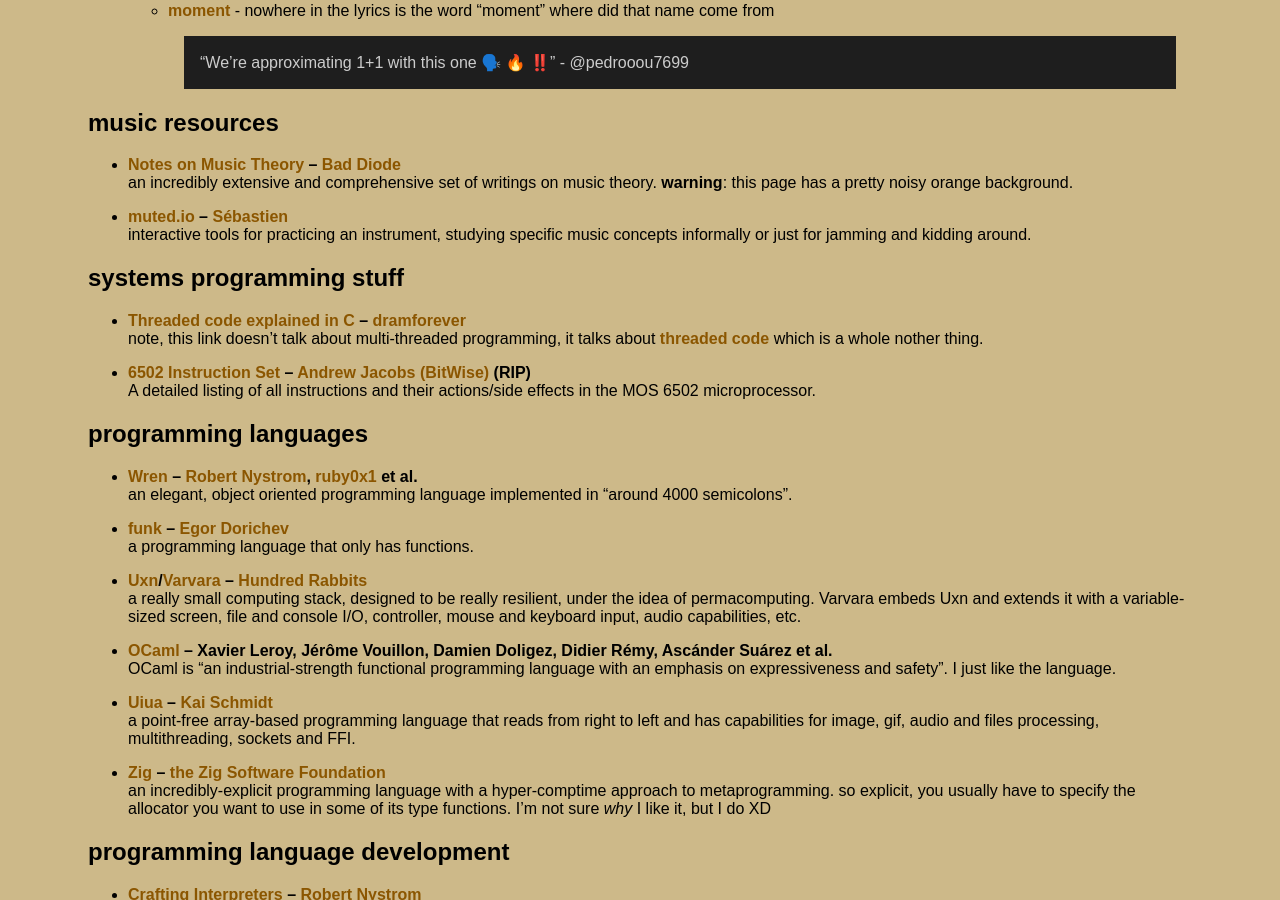
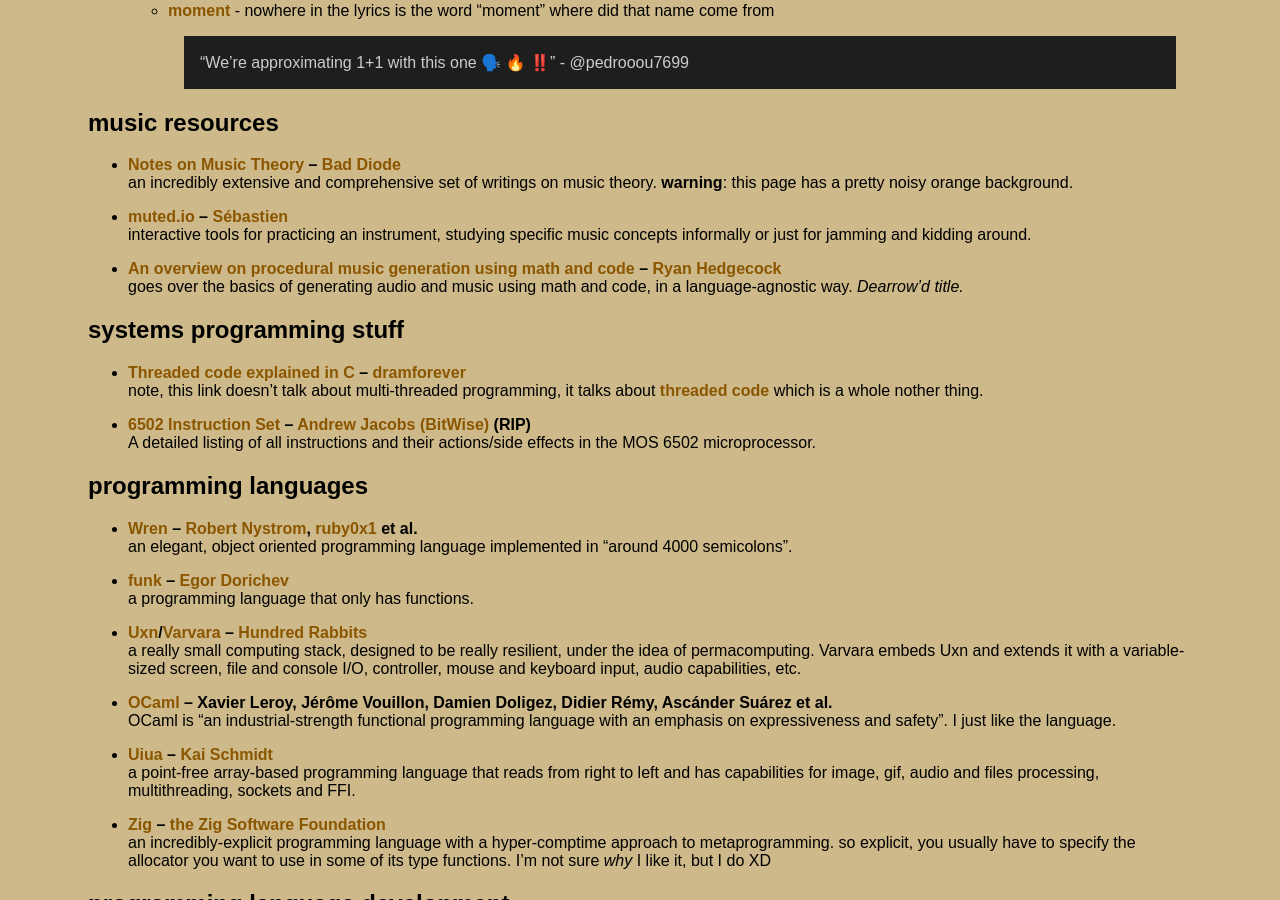
Before and after one commit to thacuber2a03/thacuber2a03.github.io, a Jekyll site: the page built from things/bookmarks.md, in a window 1280 px wide and 900 px high, scrolled down 4188 px. Built offline with Jekyll 4.4.1, drawn with Linux system fonts in a browser that asks for light colours; some of the changed text lies outside the part shown.

Commit message:
update bookmarks
- Added 'An overview on procedural music generation using math and code' by Ryan Hedgecock

```diff
--- a/things/bookmarks.md
+++ b/things/bookmarks.md
@@ -224,6 +224,9 @@
 
 - **[muted.io](https://muted.io) -- [Sébastien](https://muted.io/about)** \
   interactive tools for practicing an instrument, studying specific music concepts informally or just for jamming and kidding around.
+
+- **[An overview on procedural music generation using math and code](https://www.youtube.com/watch?v=Le7OHZJ20pE) -- [Ryan Hedgecock](https://www.youtube.com/@rhedgeco)** \
+  goes over the basics of generating audio and music using math and code, in a language-agnostic way. *Dearrow'd title.*
 
 <h2 id="lowlevel">systems programming stuff</h2>
 
@@ -453,3 +456,6 @@
   - I ate two categories in the index at the top of the page; they're back now
   - new category: [music resources](#musicres)
   - added Notes on Music Theory by Bad Diode and muted.io
+
+- 30/10/2024
+  - Added 'An overview on procedural music generation using math and code' by Ryan Hedgecock
```
